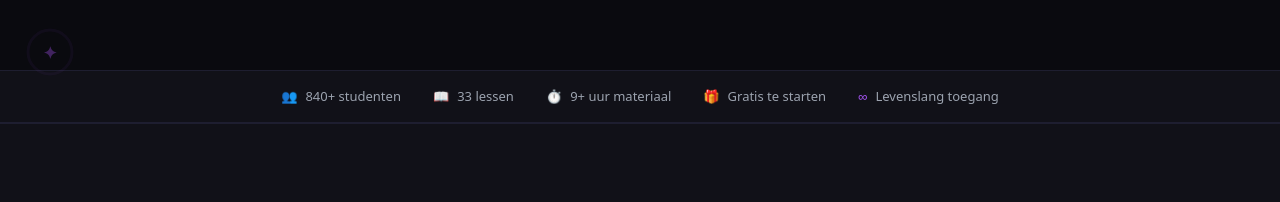
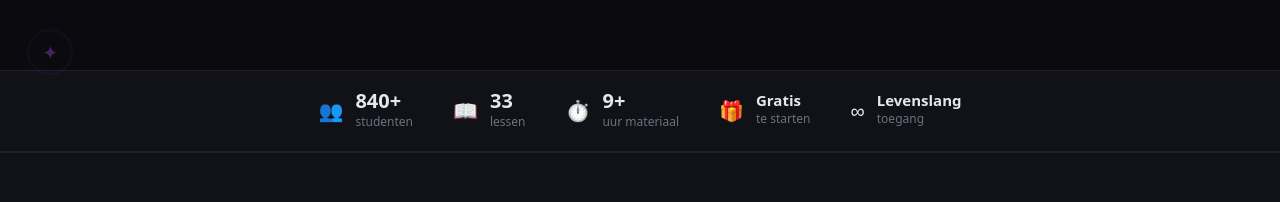
Before and after one commit to evershoptommy-ops/BuildAI, a Next.js app: page / in a window 1280 px wide. Shown: the part 698-900 px from the top of the page. Built offline with nearby package versions, Linux system fonts and the light colour scheme; no server answers.

Commit message:
Prioriteit 2: NumberTicker stats, geanimeerde progressbalk, betere upgrade card

```diff
--- a/src/app/(dashboard)/modules/[moduleId]/page.tsx
+++ b/src/app/(dashboard)/modules/[moduleId]/page.tsx
@@ -2,6 +2,7 @@ import { modules } from '@/lib/modules'
 import { notFound } from 'next/navigation'
 import Link from 'next/link'
 import { Clock, ChevronRight, ChevronLeft } from 'lucide-react'
+import AnimatedProgressBar from '@/components/AnimatedProgressBar'
 
 const mockProgress: Record<string, boolean> = {
   '1-1': true, '1-2': true, '1-3': true, '1-4': true,
@@ -41,9 +42,7 @@ export default async function ModuleDetailPage({ params }: { params: Promise<{ m
             </button>
           </Link>
         </div>
-        <div style={{ height: 6, background: '#1e1e30', borderRadius: 999, marginTop: 16, overflow: 'hidden', maxWidth: 400 }}>
-          <div style={{ height: '100%', width: `${progress}%`, background: 'linear-gradient(90deg, #7c3aed, #a855f7)', borderRadius: 999 }} />
-        </div>
+        <AnimatedProgressBar value={progress} />
       </div>
 
       <div className="p-9">
--- a/src/app/(dashboard)/upgraden/page.tsx
+++ b/src/app/(dashboard)/upgraden/page.tsx
@@ -77,30 +77,45 @@ export default async function UpgradenPage() {
 
           {/* Rechts: prijs + CTA */}
           <div>
-            <div style={{ background: 'rgba(124,58,237,.06)', border: '1px solid rgba(124,58,237,.35)', borderRadius: 20, padding: '28px 24px' }}>
+            <div style={{ position: 'relative', background: 'linear-gradient(145deg, rgba(124,58,237,.12), rgba(168,85,247,.06))', border: '1px solid rgba(168,85,247,.4)', borderRadius: 20, padding: '28px 24px', overflow: 'hidden' }}>
+              {/* Glow achtergrond */}
+              <div style={{ position: 'absolute', top: -60, right: -60, width: 200, height: 200, background: 'radial-gradient(ellipse, rgba(168,85,247,0.15) 0%, transparent 70%)', pointerEvents: 'none' }} />
+
+              {/* Populair badge */}
+              <div style={{ display: 'inline-flex', alignItems: 'center', gap: 5, padding: '4px 12px', borderRadius: 999, fontSize: 11, fontWeight: 700, background: 'rgba(168,85,247,.2)', color: '#c4b5fd', border: '1px solid rgba(168,85,247,.4)', marginBottom: 16 }}>
+                ✦ Meest gekozen
+              </div>
+
               <div className="text-sm font-semibold mb-1" style={{ color: '#a855f7' }}>Clavify Premium</div>
-              <div className="text-5xl font-extrabold mb-1" style={{ letterSpacing: '-2px' }}>€197</div>
-              <div className="text-sm mb-2" style={{ color: '#6b7280' }}>Eenmalig — levenslang toegang</div>
 
-              <div style={{ height: 1, background: '#1e1e30', margin: '20px 0' }} />
+              <div className="flex items-end gap-2 mb-1">
+                <div className="text-5xl font-extrabold" style={{ letterSpacing: '-2px' }}>€197</div>
+                <div className="text-sm mb-2" style={{ color: '#6b7280' }}>eenmalig</div>
+              </div>
+              <div className="text-xs mb-1" style={{ color: '#6b7280' }}>Levenslang toegang — geen abonnement</div>
 
-              <div className="flex flex-col gap-2 mb-6">
+              <div style={{ height: 1, background: 'rgba(168,85,247,.2)', margin: '20px 0' }} />
+
+              <div className="flex flex-col gap-3 mb-6">
                 {[
                   'Geen maandelijkse kosten',
                   'Alle toekomstige modules inbegrepen',
                   'Direct toegang na betaling',
+                  '14 dagen niet-goed-geld-terug garantie',
                 ].map(f => (
-                  <div key={f} className="text-xs flex items-center gap-2" style={{ color: '#6b7280' }}>
-                    <Check size={12} style={{ color: '#34d399', flexShrink: 0 }} /> {f}
+                  <div key={f} className="text-sm flex items-center gap-2">
+                    <Check size={14} style={{ color: '#34d399', flexShrink: 0 }} />
+                    <span style={{ color: '#d1d5db' }}>{f}</span>
                   </div>
                 ))}
               </div>
 
               <CheckoutButton />
 
-              <p className="text-xs text-center mt-4" style={{ color: '#4b5563' }}>
-                Veilige betaling via Stripe
-              </p>
+              <div className="flex items-center justify-center gap-4 mt-4">
+                <span className="text-xs" style={{ color: '#4b5563' }}>🔒 Stripe</span>
+                <span className="text-xs" style={{ color: '#4b5563' }}>🛡️ 14 dagen garantie</span>
+              </div>
             </div>
           </div>
 
--- a/src/app/page.tsx
+++ b/src/app/page.tsx
@@ -5,6 +5,7 @@ import TestimonialsSlider from '@/components/TestimonialsSlider'
 import FAQ from '@/components/FAQ'
 import Footer from '@/components/Footer'
 import HeroSection from '@/components/HeroSection'
+import NumberTicker from '@/components/NumberTicker'
 
 const modules = [
   { num: 1, title: 'De Basis', tag: 'Gratis', desc: 'VS Code, Claude en Python installeren. Je eerste werkende tool bouwen — een factuurberekening die je meteen kunt gebruiken.', free: true },
@@ -47,20 +48,37 @@ export default function LandingPage() {
       <HeroSection />
 
       {/* STATS BAR */}
-      <div style={{ borderTop: '1px solid #1e1e30', borderBottom: '1px solid #1e1e30', background: '#111118' }} className="px-5 sm:px-8 md:px-12 py-4">
-        <div className="max-w-5xl mx-auto flex flex-wrap justify-center gap-x-8 gap-y-3">
+      <div style={{ borderTop: '1px solid #1e1e30', borderBottom: '1px solid #1e1e30', background: '#111118' }} className="px-5 sm:px-8 md:px-12 py-5">
+        <div className="max-w-5xl mx-auto flex flex-wrap justify-center gap-x-10 gap-y-4">
           {[
-            { icon: '👥', label: '840+ studenten' },
-            { icon: '📖', label: '33 lessen' },
-            { icon: '⏱️', label: '9+ uur materiaal' },
-            { icon: '🎁', label: 'Gratis te starten' },
-            { icon: '∞', label: 'Levenslang toegang' },
+            { icon: '👥', value: 840, suffix: '+', label: 'studenten' },
+            { icon: '📖', value: 33, suffix: '', label: 'lessen' },
+            { icon: '⏱️', value: 9, suffix: '+', label: 'uur materiaal' },
           ].map((item) => (
-            <div key={item.label} className="flex items-center gap-2" style={{ color: '#a855f7', fontSize: 13, fontWeight: 500 }}>
-              <span>{item.icon}</span>
-              <span style={{ color: '#9ca3af' }}>{item.label}</span>
+            <div key={item.label} className="flex items-center gap-3">
+              <span style={{ fontSize: 20 }}>{item.icon}</span>
+              <div>
+                <div style={{ color: '#e5e7eb', fontSize: 20, fontWeight: 800, lineHeight: 1 }}>
+                  <NumberTicker value={item.value} suffix={item.suffix} />
+                </div>
+                <div style={{ color: '#6b7280', fontSize: 12, marginTop: 2 }}>{item.label}</div>
+              </div>
             </div>
           ))}
+          <div className="flex items-center gap-3">
+            <span style={{ fontSize: 20 }}>🎁</span>
+            <div>
+              <div style={{ color: '#e5e7eb', fontSize: 15, fontWeight: 700, lineHeight: 1 }}>Gratis</div>
+              <div style={{ color: '#6b7280', fontSize: 12, marginTop: 2 }}>te starten</div>
+            </div>
+          </div>
+          <div className="flex items-center gap-3">
+            <span style={{ fontSize: 20 }}>∞</span>
+            <div>
+              <div style={{ color: '#e5e7eb', fontSize: 15, fontWeight: 700, lineHeight: 1 }}>Levenslang</div>
+              <div style={{ color: '#6b7280', fontSize: 12, marginTop: 2 }}>toegang</div>
+            </div>
+          </div>
         </div>
       </div>
 
--- /dev/null
+++ b/src/components/AnimatedProgressBar.tsx
@@ -0,0 +1,34 @@
+'use client'
+
+import { useEffect, useRef, useState } from 'react'
+
+export default function AnimatedProgressBar({ value }: { value: number }) {
+  const [width, setWidth] = useState(0)
+  const ref = useRef<HTMLDivElement>(null)
+
+  useEffect(() => {
+    const observer = new IntersectionObserver(
+      ([entry]) => {
+        if (entry.isIntersecting) {
+          setTimeout(() => setWidth(value), 100)
+          observer.disconnect()
+        }
+      },
+      { threshold: 0.5 }
+    )
+    if (ref.current) observer.observe(ref.current)
+    return () => observer.disconnect()
+  }, [value])
+
+  return (
+    <div ref={ref} style={{ height: 6, background: '#1e1e30', borderRadius: 999, marginTop: 16, overflow: 'hidden', maxWidth: 400 }}>
+      <div style={{
+        height: '100%',
+        width: `${width}%`,
+        background: 'linear-gradient(90deg, #7c3aed, #a855f7)',
+        borderRadius: 999,
+        transition: 'width 0.8s cubic-bezier(0.22, 1, 0.36, 1)',
+      }} />
+    </div>
+  )
+}
--- /dev/null
+++ b/src/components/NumberTicker.tsx
@@ -0,0 +1,39 @@
+'use client'
+
+import { useEffect, useRef, useState } from 'react'
+
+interface Props {
+  value: number
+  suffix?: string
+  duration?: number
+}
+
+export default function NumberTicker({ value, suffix = '', duration = 1500 }: Props) {
+  const [display, setDisplay] = useState(0)
+  const ref = useRef<HTMLSpanElement>(null)
+  const started = useRef(false)
+
+  useEffect(() => {
+    const observer = new IntersectionObserver(
+      ([entry]) => {
+        if (entry.isIntersecting && !started.current) {
+          started.current = true
+          const start = Date.now()
+          const tick = () => {
+            const elapsed = Date.now() - start
+            const progress = Math.min(elapsed / duration, 1)
+            const eased = 1 - Math.pow(1 - progress, 3)
+            setDisplay(Math.round(eased * value))
+            if (progress < 1) requestAnimationFrame(tick)
+          }
+          requestAnimationFrame(tick)
+        }
+      },
+      { threshold: 0.5 }
+    )
+    if (ref.current) observer.observe(ref.current)
+    return () => observer.disconnect()
+  }, [value, duration])
+
+  return <span ref={ref}>{display}{suffix}</span>
+}
```
